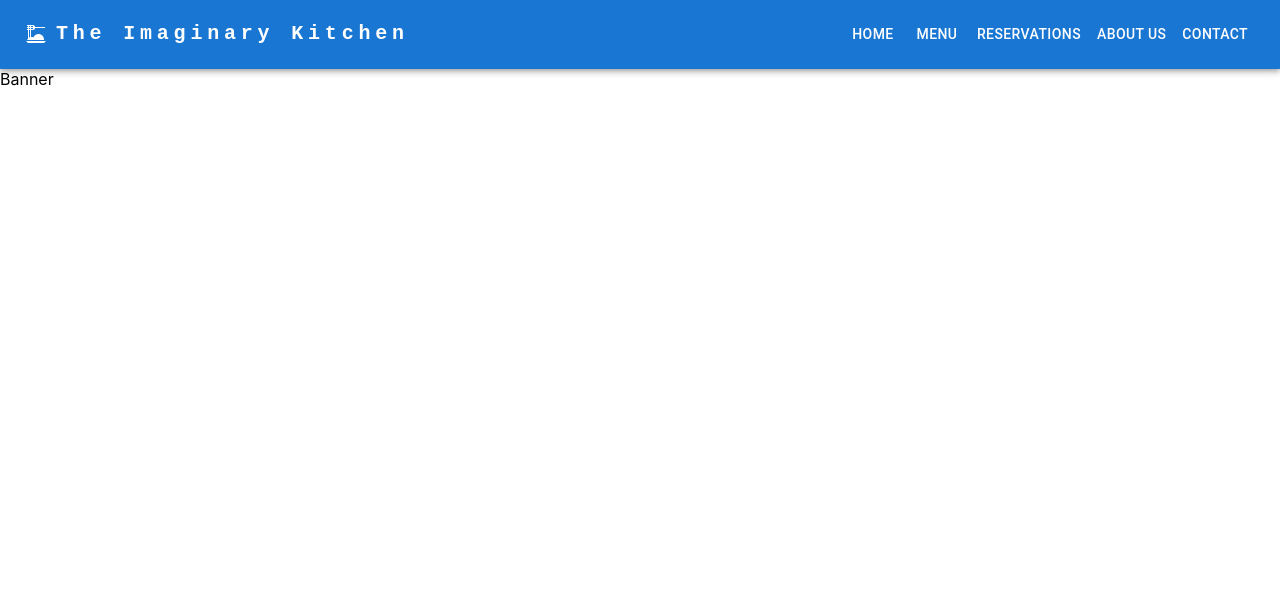
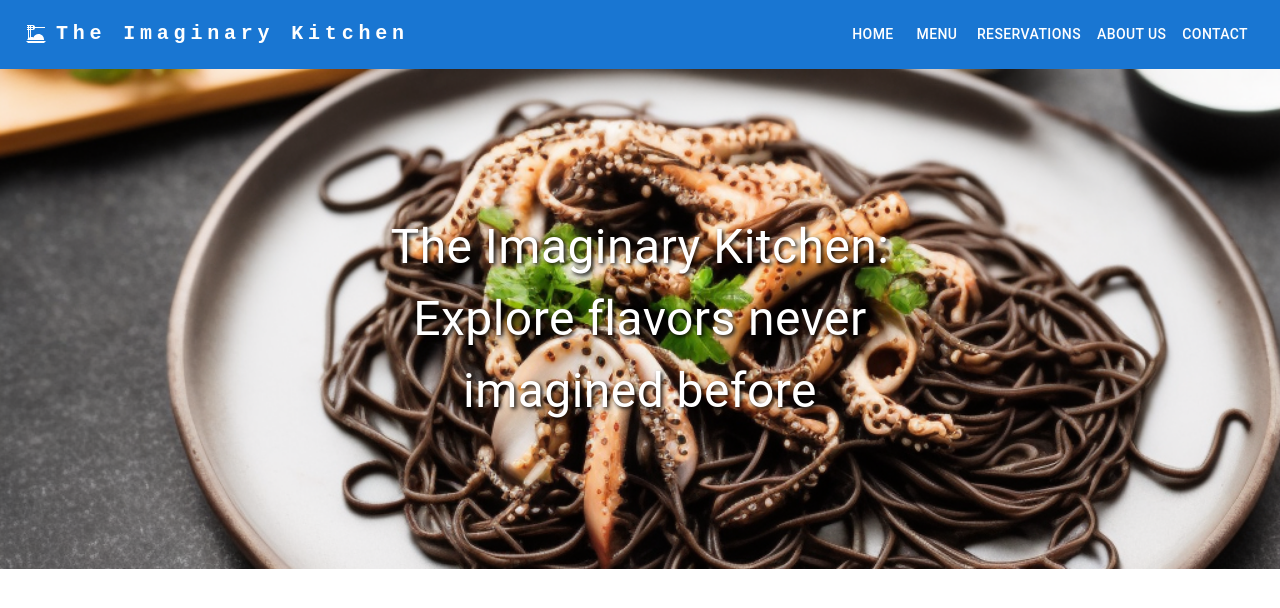
Before and after one commit to emilioh93/The-Imaginary-Kitchen, a React (Create React App) app in the folder frontend/: page / in a window 1280 px wide. Shown: the top 608 px of the page. Built offline with nearby package versions, Linux system fonts and the light colour scheme.

Commit message:
Added banner

```diff
--- a/frontend/src/App.js
+++ b/frontend/src/App.js
@@ -1,7 +1,6 @@
 import React from 'react';
-
 import { BrowserRouter, Switch, Route } from 'react-router-dom';
-import Navbar from './components/Navbar';
+import Navbar from './common/components/Navbar';
 import HomePage from './pages/Home/HomePage';
 import { PageTwo } from './pages/Page2';
 
--- /dev/null
+++ b/frontend/src/common/components/Banner.js
@@ -0,0 +1,42 @@
+import { Box, Typography } from '@mui/material';
+import React from 'react';
+import banner from '../../assets/Soba_Noodles_with_spicy_chocolate_sauce_and_grilled_squid.png';
+import { BANNER_TEXT } from '../constants/banner';
+
+const Banner = () => {
+  return (
+    <>
+      <Box
+        sx={{
+          display: 'flex',
+          justifyContent: 'center',
+          height: { sm: '300px', md: '500px' },
+          width: '100%',
+          position: 'relative',
+        }}
+      >
+        <img
+          src={banner}
+          alt='Soba_Noodles_with_spicy_chocolate_sauce_and_grilled_squid'
+          style={{ width: '100%', height: '100%', objectFit: 'cover' }}
+        />
+        <Typography
+          sx={{
+            fontSize: { xs: '1.2rem', sm: '2rem', md: '3rem' },
+            color: 'white',
+            position: 'absolute',
+            top: '50%',
+            left: '50%',
+            transform: 'translate(-50%, -50%)',
+            textAlign: 'center',
+            textShadow: '2px 2px 4px #000000',
+          }}
+        >
+          {BANNER_TEXT}
+        </Typography>
+      </Box>
+    </>
+  );
+};
+
+export default Banner;
--- a/frontend/src/components/Navbar.js
+++ b/frontend/src/common/components/Navbar.js
@@ -10,8 +10,8 @@ import Container from '@mui/material/Container';
 import Button from '@mui/material/Button';
 import MenuItem from '@mui/material/MenuItem';
 import DinnerDiningIcon from '@mui/icons-material/DinnerDining';
-import { PAGES } from '../common/constants/navbar';
-import { NAME_SITE } from '../common/constants/common';
+import { PAGES } from '../constants/navbar';
+import { NAME_SITE } from '../constants/common';
 import { Link } from 'react-router-dom';
 
 function Navbar() {
--- /dev/null
+++ b/frontend/src/common/constants/banner.js
@@ -0,0 +1,2 @@
+// The Imaginary Kitchen: Explora sabores nunca antes imaginados in english
+export const BANNER_TEXT = 'The Imaginary Kitchen: Explore flavors never imagined before';
--- a/frontend/src/components/Banner.js
+++ /dev/null
@@ -1,9 +0,0 @@
-import React from 'react'
-
-const Banner = () => {
-  return (
-    <div>Banner</div>
-  )
-}
-
-export default Banner
--- a/frontend/src/pages/Home/HomePage.js
+++ b/frontend/src/pages/Home/HomePage.js
@@ -1,5 +1,5 @@
 import React from 'react';
-import Banner from '../../components/Banner';
+import Banner from '../../common/components/Banner';
 
 const HomePage = () => {
   return (
```
Also changed, not shown: frontend/src/assets/Soba_Noodles_with_spicy_chocolate_sauce_and_grilled_squid.png (added).
